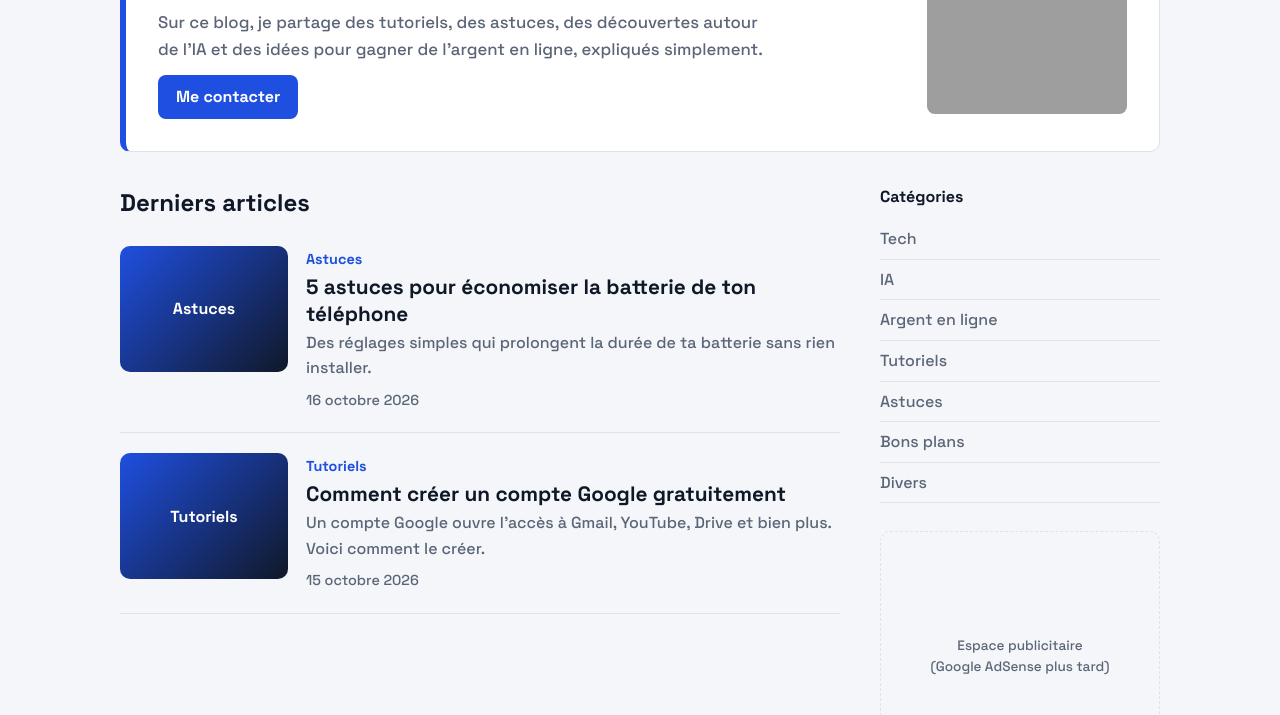
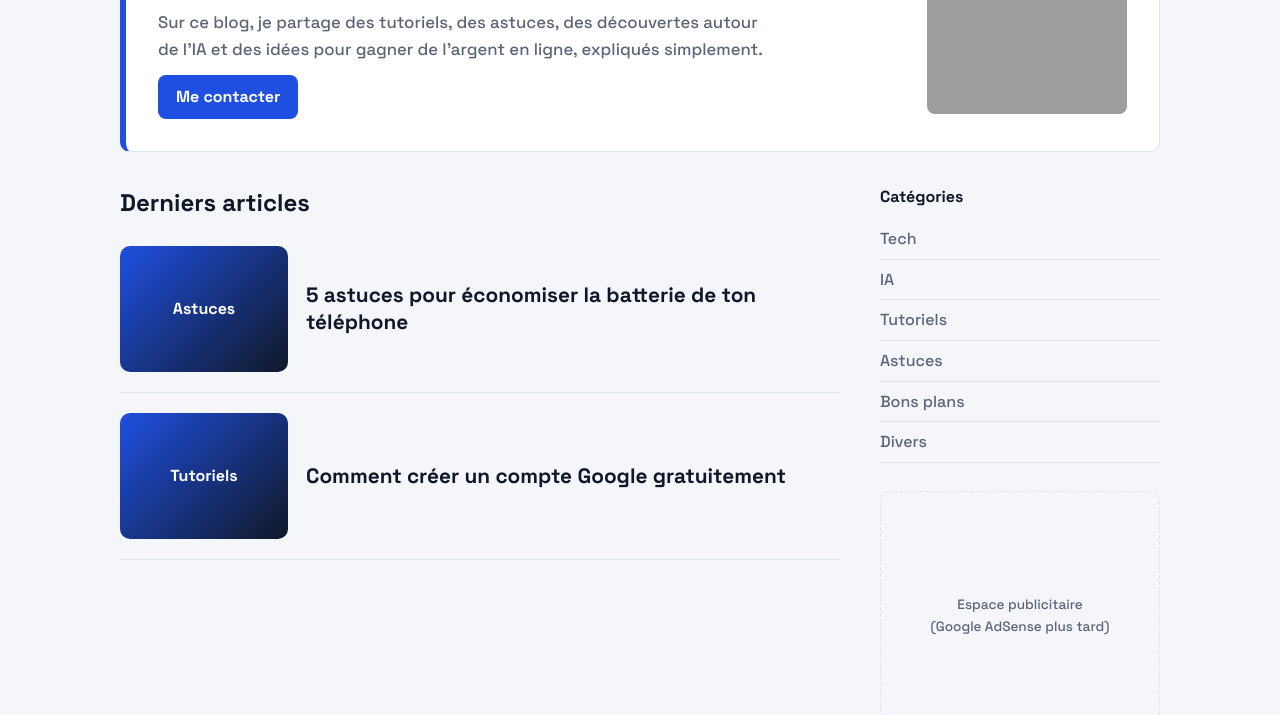
Before and after one commit to azizdaya183-star/AZIZDAYA, a plain HTML site: page index.html in a window 1280 px wide. Shown: the part 307-1022 px from the top of the page. Drawn offline with Linux system fonts and the light colour scheme; grey boxes are pictures that could not be loaded.

Commit message:
Update index.html

```diff
--- a/index.html
+++ b/index.html
@@ -44,7 +44,7 @@ main{padding:32px 0 56px;min-height:70vh}
 .cat{color:var(--acc);font-weight:700;font-size:.9rem}
 time{color:var(--mute);font-size:.9rem}
 .cols{display:grid;grid-template-columns:1fr 280px;gap:40px}
-.row{display:grid;grid-template-columns:168px 1fr;gap:18px;align-items:start;padding:20px 0;border-bottom:1px solid var(--line)}
+.row{display:grid;grid-template-columns:168px 1fr;gap:18px;align-items:center;padding:20px 0;border-bottom:1px solid var(--line)}
 .row h3{margin:2px 0;font-size:1.3rem;line-height:1.3}
 .row:hover h3{color:var(--acc)}
 .row p{margin:0 0 6px;color:var(--mute)}
@@ -102,8 +102,7 @@ footer a:hover{color:var(--acc)}
    juste en dessous du dernier (avec une virgule entre les deux)
    et change : slug, titre, cat, date, resume, contenu.
    - slug : sans espace ni accent (ex: "installer-whatsapp")
-   - cat  : Tech, IA, Argent en ligne, Tutoriels, Astuces,
-            Bons plans ou Divers
+   - cat  : Tech, IA, Tutoriels, Astuces, Bons plans ou Divers
    - sub  : UNIQUEMENT si cat est "Divers" : Cuisine, Actualité,
             Finance personnelle, Religion, Santé ou Sport
             (ajoute la ligne  sub: "Cuisine",  sous cat)
@@ -143,7 +142,7 @@ const ARTICLES = [
   }
 ];
 
-const CATS = ["Tech", "IA", "Argent en ligne", "Tutoriels", "Astuces", "Bons plans"];
+const CATS = ["Tech", "IA", "Tutoriels", "Astuces", "Bons plans"];
 const SUBS = ["Cuisine", "Actualité", "Finance personnelle", "Religion", "Santé", "Sport"];
 const AD_AFTER = 900; /* pub après ~900 caractères (≈ 10 à 15 lignes) : change ce nombre si besoin */
 const AD = `<div class="ad-inline">Publicité<br>(Google AdSense plus tard)</div>`;
@@ -167,7 +166,7 @@ const sorted = [...ARTICLES].sort((a, b) => b.date.localeCompare(a.date));
 const enc = encodeURIComponent;
 
 const thumb = a => `<div class="thumb"><span>${a.sub || a.cat}</span><img src="images/${a.slug}.jpg" alt="${a.titre}" loading="lazy" onerror="this.remove()"></div>`;
-const row = a => `<a class="row" href="#/article/${a.slug}">${thumb(a)}<div><span class="cat">${a.sub || a.cat}</span><h3>${a.titre}</h3><p>${a.resume}</p><time>${fmt(a.date)}</time></div></a>`;
+const row = a => `<a class="row" href="#/article/${a.slug}">${thumb(a)}<h3>${a.titre}</h3></a>`;
 const side = () => `<aside><h4>Catégories</h4>${CATS.concat("Divers").map(c => `<a href="#/categorie/${enc(c)}">${c}</a>`).join("")}<div class="ad">Espace publicitaire<br>(Google AdSense plus tard)</div></aside>`;
 const subsBar = on => `<div class="subs">${SUBS.map(s => `<a href="#/divers/${enc(s)}" class="${s === on ? "on" : ""}">${s}</a>`).join("")}</div>`;
 const listOrEmpty = l => l.length ? l.map(row).join("") : "<p>Aucun article pour le moment.</p>";
```
